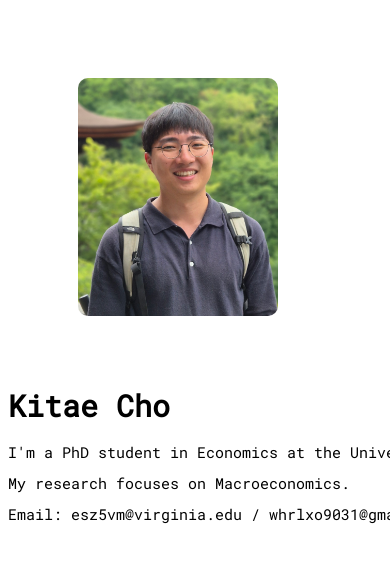
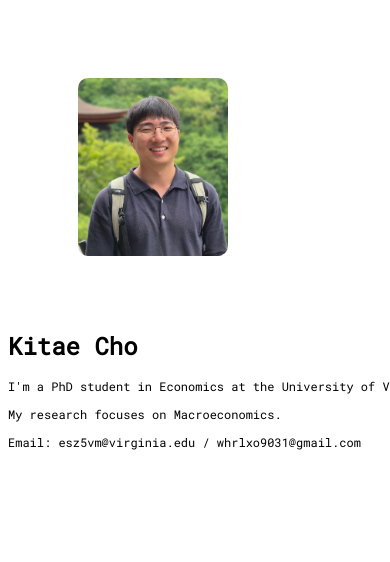
Before and after one commit to kitaecho/main, a plain HTML site: page index.html in a window 390 px wide. Shown: the top 562 px of the page. Drawn offline with Linux system fonts and the light colour scheme.

Commit message:
Add files via upload

```diff
--- a/index.css
+++ b/index.css
@@ -1,12 +1,17 @@
 .left_body {
+  /* font */
+  font-size: 12px;
+  color: rgb(0, 0, 0);
+
+  /* structure */
   width: 200px;
   display: inline-block;
   margin-top: 70px;
   margin-left: 70px;
   margin-right: 70px;
-  font-size: 12px;
-  color: rgb(0, 0, 0);
 }
+
+@media screen and (min-width: 601px) {
 
   .right_body {
     /* font */
@@ -16,29 +21,73 @@
     font-style: normal;
     font-size: 15px;
     color: rgb(0, 0, 0);
+    line-height: 16px;
+    vertical-align: top;
 
+    /* structure */
     width: 600px;
     display: inline-block;
-  vertical-align: top;
-  line-height: 16px;
+    margin-top: 70px;
 
-  margin-top: 70px;
+  }
 }
 
+@media screen and (max-width: 600px) {
+
+  .right_body {
+    /* font */
+    font-family: Roboto Mono, Roboto;
+    font-optical-sizing: auto;
+    font-weight: 400;
+    font-style: normal;
+    font-size: 12px;
+    color: rgb(0, 0, 0);
+    line-height: 16px;
+    vertical-align: top;
+
+    /* structure */
+    width: 600px;
+    display: inline-block;
+    margin-top: 70px;
+
+  }
+}
+
+@media screen and (min-width: 601px) {
 .my_image {
   width: 200px;
   display: inline-block;
   border-radius: 10px;
   margin-top: 0px;
 }
+}
 
+@media screen and (max-width: 600px) {
+  .my_image {
+    width: 150px;
+    display: inline-block;
+    border-radius: 10px;
+    margin-top: 0px;
+  }
+}
 .menu {
   width: 200px;
 }
 
+@media screen and (min-width: 601px) {
 .name {
   margin-top: 8px;
   font-size: 30px;
   font-weight: bold;
   color: black;
 }
+}
+
+@media screen and (max-width: 600px) {
+  .name {
+    margin-top: 8px;
+    font-size: 24px;
+    font-weight: bold;
+    color: black;
+  }
+  }
```
Also changed, not shown: index.html (+0 -2 lines). Lines whose indentation alone changed are shown as unchanged.
